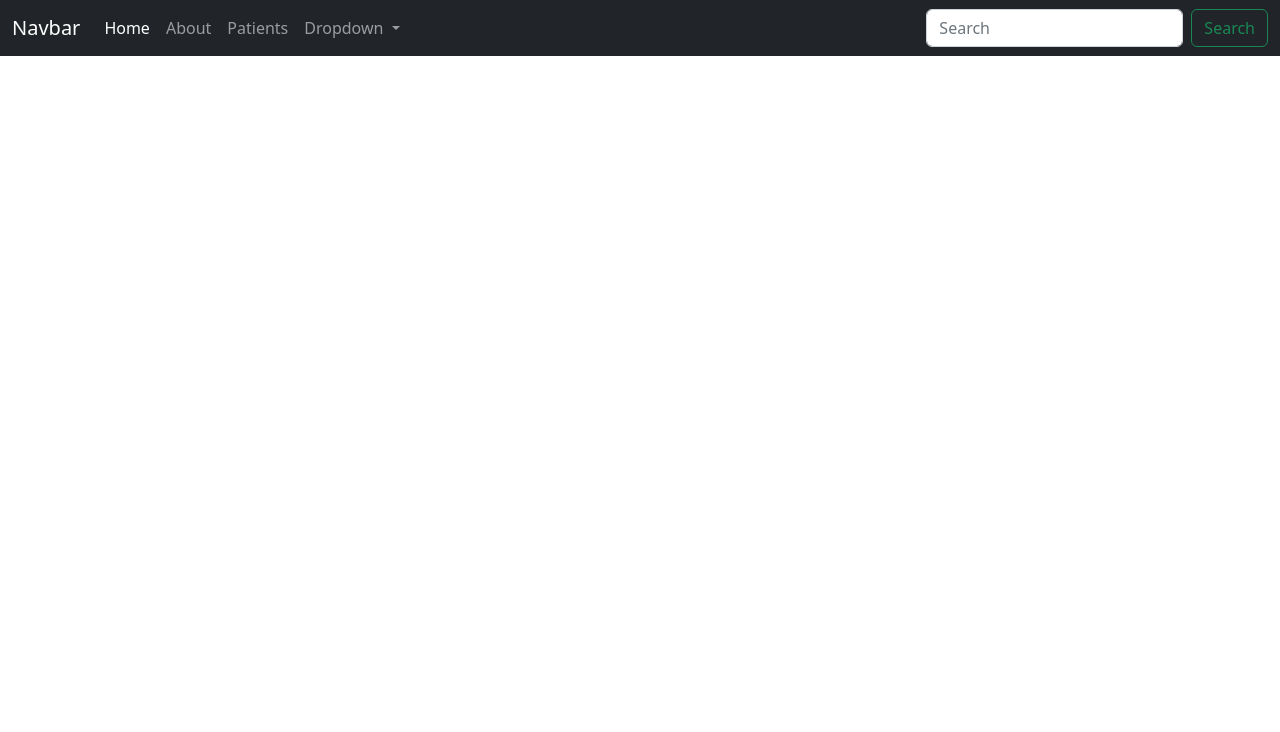
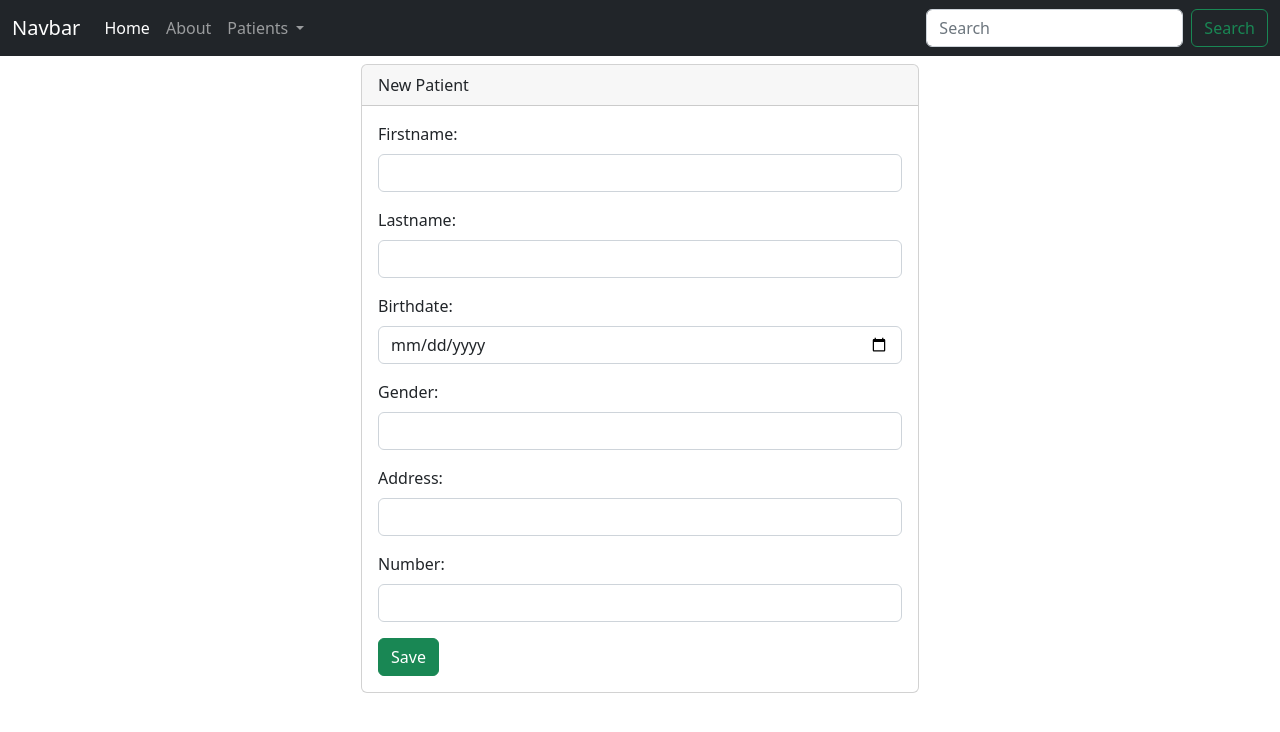
Before and after one commit to melanie-78/Mediscreen-front, an Angular app: page /new-patient in a window 1280 px wide. Before the commit this address led to /. Shown: the top 732 px of the page. Built offline with nearby package versions, Linux system fonts and the light colour scheme.

Commit message:
addPatient and deletePatient implementations.

```diff
--- a/src/app/app-routing.module.ts
+++ b/src/app/app-routing.module.ts
@@ -1,9 +1,11 @@
 import { NgModule } from '@angular/core';
 import { RouterModule, Routes } from '@angular/router';
 import {PatientsComponent} from "./patients/patients.component";
+import {NewPatientComponent} from "./new-patient/new-patient.component";
 
 const routes: Routes = [
-  {path : "patients", component: PatientsComponent}
+  {path : "patients", component: PatientsComponent},
+  {path : "new-patient", component: NewPatientComponent}
 ];
 
 @NgModule({
--- a/src/app/app.module.ts
+++ b/src/app/app.module.ts
@@ -7,12 +7,14 @@ import { NavbarComponent } from './navbar/navbar.component';
 import { PatientsComponent } from './patients/patients.component';
 import {HttpClientModule} from "@angular/common/http";
 import {ReactiveFormsModule} from "@angular/forms";
+import { NewPatientComponent } from './new-patient/new-patient.component';
 
 @NgModule({
   declarations: [
     AppComponent,
     NavbarComponent,
-    PatientsComponent
+    PatientsComponent,
+    NewPatientComponent
   ],
   imports: [
     BrowserModule,
--- a/src/app/model/patient.model.ts
+++ b/src/app/model/patient.model.ts
@@ -2,8 +2,8 @@ export interface Patient{
   id : number;
   firstName : string;
   lastName : string;
-  birthdate : string;
-  gender : string;
+  birthDate : Date;
+  type : string;
   address : string;
   number : string;
 }
--- a/src/app/navbar/navbar.component.html
+++ b/src/app/navbar/navbar.component.html
@@ -12,16 +12,13 @@
         <li class="nav-item">
           <a class="nav-link" href="#">About</a>
         </li>
-        <li class="nav-item">
-          <a class="nav-link" routerLink="/patients">Patients</a>
-        </li>
         <li class="nav-item dropdown">
           <a class="nav-link dropdown-toggle" href="#" id="navbarDropdown" role="button" data-bs-toggle="dropdown" aria-expanded="false">
-            Dropdown
+            Patients
           </a>
           <ul class="dropdown-menu" aria-labelledby="navbarDropdown">
-            <li><a class="dropdown-item" href="#">Action</a></li>
-            <li><a class="dropdown-item" href="#">Another action</a></li>
+            <li><a class="dropdown-item" routerLink="/patients">Search Patient</a></li>
+            <li><a class="dropdown-item" routerLink="/new-patient">New Patient</a></li>
           </ul>
         </li>
       </ul>
--- /dev/null
+++ b/src/app/new-patient/new-patient.component.html
@@ -0,0 +1,41 @@
+
+<div class="container">
+  <div class="card col-md-6 offset-3 mt-2">
+    <div class="card-header">New Patient</div>
+    <div class="card-body">
+      <form [formGroup]="newPatientFormGroup" (ngSubmit)="handleSavePatient()">
+        <div class="mb-3">
+          <label class="form-label">Firstname:</label>
+          <input type="text" formControlName="firstName" class="form-control">
+          <span class= "text-danger"
+                *ngIf="newPatientFormGroup.controls['firstName'].touched
+                && newPatientFormGroup.controls['firstName'].errors
+                && newPatientFormGroup.controls['firstName'].errors!['required']">
+            Name is required
+          </span>
+        </div>
+        <div class="mb-3">
+          <label class="form-label">Lastname:</label>
+          <input type="text" formControlName="lastName" class="form-control">
+        </div>
+        <div class="mb-3">
+          <label class="form-label">Birthdate:</label>
+          <input type="date" formControlName="birthDate" class="form-control">
+        </div>
+        <div class="mb-3">
+          <label class="form-label">Gender:</label>
+          <input type="text" formControlName="type" class="form-control">
+        </div>
+        <div class="mb-3">
+          <label class="form-label">Address:</label>
+          <input type="text" formControlName="address" class="form-control">
+        </div>
+        <div class="mb-3">
+          <label class="form-label">Number:</label>
+          <input type="text" formControlName="number" class="form-control">
+        </div>
+        <button [disabled]="!newPatientFormGroup" class="btn btn-success">Save</button>
+      </form>
+    </div>
+  </div>
+</div>
--- /dev/null
+++ b/src/app/new-patient/new-patient.component.ts
@@ -0,0 +1,42 @@
+import {Component, OnInit} from '@angular/core';
+import {FormBuilder, FormGroup, Validators} from "@angular/forms";
+import {PatientService} from "../services/patient.service";
+import {Patient} from "../model/patient.model";
+import {Router} from "@angular/router";
+
+@Component({
+  selector: 'app-new-patient',
+  templateUrl: './new-patient.component.html',
+  styleUrls: ['./new-patient.component.css']
+})
+export class NewPatientComponent implements OnInit{
+  newPatientFormGroup!: FormGroup;
+
+  constructor(private fb: FormBuilder, private patientService: PatientService, private router: Router) {
+  }
+
+  ngOnInit() : void {
+    this.newPatientFormGroup = this.fb.group({
+      firstName: this.fb.control(null, Validators.required),
+      lastName: this.fb.control(null, Validators.required),
+      birthDate: this.fb.control(null, Validators.required),
+      type: this.fb.control(null, Validators.required),
+      address: this.fb.control(null),
+      number: this.fb.control(null),
+    });
+  }
+
+  handleSavePatient() {
+    let patient: Patient = this.newPatientFormGroup.value;
+    console.log("***************** patient:", patient);
+    this.patientService.savePatient(patient).subscribe({
+      next: data => {
+        alert("Patient has been successfully saved");
+        this.router.navigateByUrl("/patients");
+      },
+      error: err => {
+        console.log(err);
+      }
+    });
+  }
+}
--- a/src/app/patients/patients.component.html
+++ b/src/app/patients/patients.component.html
@@ -23,10 +23,15 @@
             <td>{{p.id}}</td>
             <td>{{p.firstName}}</td>
             <td>{{p.lastName}}</td>
-            <td>{{p.birthdate}}</td>
-            <td>{{p.gender}}</td>
+            <td>{{p.birthDate}}</td>
+            <td>{{p.type}}</td>
             <td>{{p.address}}</td>
             <td>{{p.number}}</td>
+            <td>
+              <button (click)="handleDeletePatient(p)" class="btn btn-danger">
+              <i class="bi bi-trash"></i>
+              </button>
+            </td>
           </tr>
           </tbody>
         </table>
--- a/src/app/patients/patients.component.ts
+++ b/src/app/patients/patients.component.ts
@@ -1,7 +1,7 @@
 import {Component, OnInit} from '@angular/core';
 import {HttpClient} from "@angular/common/http";
 import {PatientService} from "../services/patient.service";
-import {catchError, Observable, throwError} from "rxjs";
+import {catchError, map, Observable, throwError} from "rxjs";
 import {Patient} from "../model/patient.model";
 import {FormBuilder, FormGroup} from "@angular/forms";
 
@@ -34,4 +34,23 @@ export class PatientsComponent implements OnInit {
       })
     );
   }
+
+  handleDeletePatient(p : Patient) {
+    let conf = confirm("Are you sure?");
+    if(!conf) return;
+    this.patientService.deletePatient(p.id).subscribe({
+      next: data=>{
+        this.patients= this.patients.pipe(
+          map(data=>{
+            let index=data.indexOf(p);
+            data.slice(index,1)
+            return data;
+          })
+        );
+      },
+      error: err=>{
+        console.log(err);
+      }
+    })
+  }
 }
--- a/src/app/services/patient.service.ts
+++ b/src/app/services/patient.service.ts
@@ -17,5 +17,11 @@ export class PatientService {
   public searchPatient(keyword : string):Observable<Array<Patient>>{
     return this.http.get<Array<Patient>>(environment.backendHost+"/patients/search?keyword="+keyword);
   }
+  public savePatient(patient : Patient):Observable<Patient>{
+    return this.http.post<Patient>(environment.backendHost+"/patient/add",patient);
+  }
+  public deletePatient(id : number){
+    return this.http.delete(environment.backendHost+"/patient/delete/"+id);
+  }
 
 }
```
Also changed, not shown: src/app/new-patient/new-patient.component.css (added), 1 other file (tests, documents, lock files or other folders).
